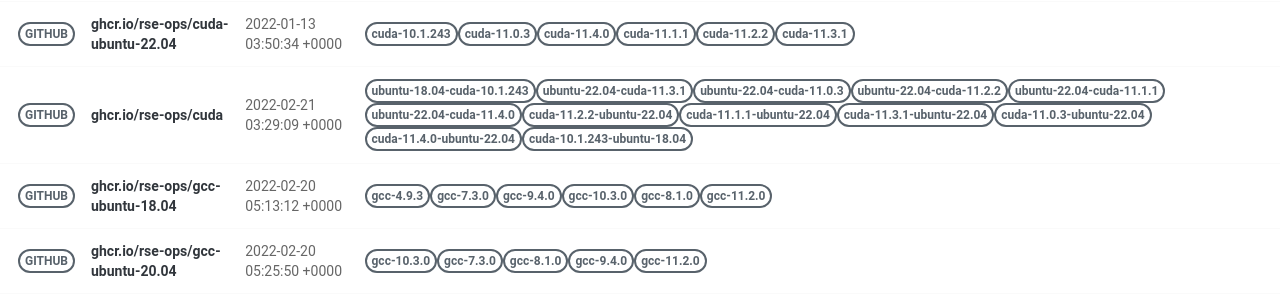
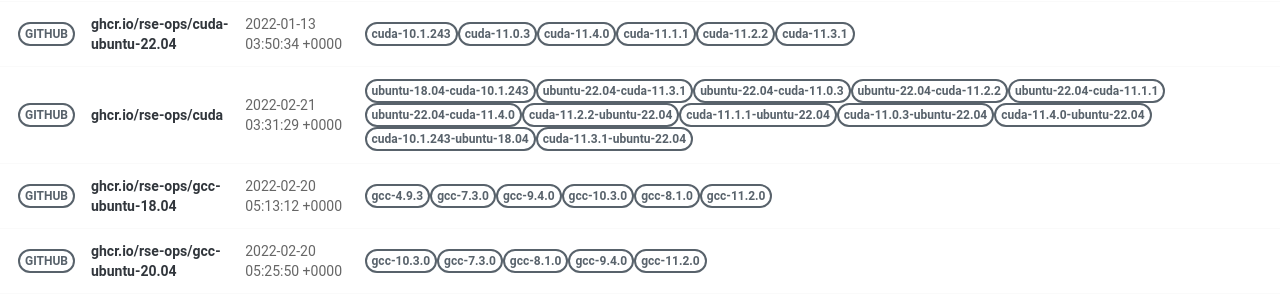
Before and after one commit to rse-ops/docker-images, a Jekyll site: the page built from pages/index.md, in a window 1280 px wide. Shown: the part 428-728 px from the top of the page. Built offline with Jekyll 4.4.1, drawn with Linux system fonts in a browser that asks for light colours; nearby versions of some CDN libraries; part of the change alters nothing that is shown.

Commit message:
Automated push to update library 2022-02-21

```diff
--- a/_library/ghcr.io-rse-ops-cuda.md
+++ b/_library/ghcr.io-rse-ops-cuda.md
@@ -1,7 +1,7 @@
 ---
 layout: container
 name: ghcr.io/rse-ops/cuda
-updated_at: 2022-02-21 03:29:09.908427
+updated_at: 2022-02-21 03:31:29.339527
 
 
 container_url: https://github.com/orgs/rse-ops/packages/container/package/cuda
@@ -30,9 +30,6 @@ versions:
  - tag: cuda-11.1.1-ubuntu-22.04
    dockerfile: https://github.com/rse-ops/docker-images/blob/main/ubuntu/cuda/Dockerfile
    manifest: https://crane.ggcr.dev/manifest/ghcr.io/rse-ops/cuda:cuda-11.1.1-ubuntu-22.04
- - tag: cuda-11.3.1-ubuntu-22.04
-   dockerfile: https://github.com/rse-ops/docker-images/blob/main/ubuntu/cuda/Dockerfile
-   manifest: https://crane.ggcr.dev/manifest/ghcr.io/rse-ops/cuda:cuda-11.3.1-ubuntu-22.04
  - tag: cuda-11.0.3-ubuntu-22.04
    dockerfile: https://github.com/rse-ops/docker-images/blob/main/ubuntu/cuda/Dockerfile
    manifest: https://crane.ggcr.dev/manifest/ghcr.io/rse-ops/cuda:cuda-11.0.3-ubuntu-22.04
@@ -42,5 +39,8 @@ versions:
  - tag: cuda-10.1.243-ubuntu-18.04
    dockerfile: https://github.com/rse-ops/docker-images/blob/main/ubuntu/cuda/Dockerfile
    manifest: https://crane.ggcr.dev/manifest/ghcr.io/rse-ops/cuda:cuda-10.1.243-ubuntu-18.04
+ - tag: cuda-11.3.1-ubuntu-22.04
+   dockerfile: https://github.com/rse-ops/docker-images/blob/main/ubuntu/cuda/Dockerfile
+   manifest: https://crane.ggcr.dev/manifest/ghcr.io/rse-ops/cuda:cuda-11.3.1-ubuntu-22.04
 
 ---
```
